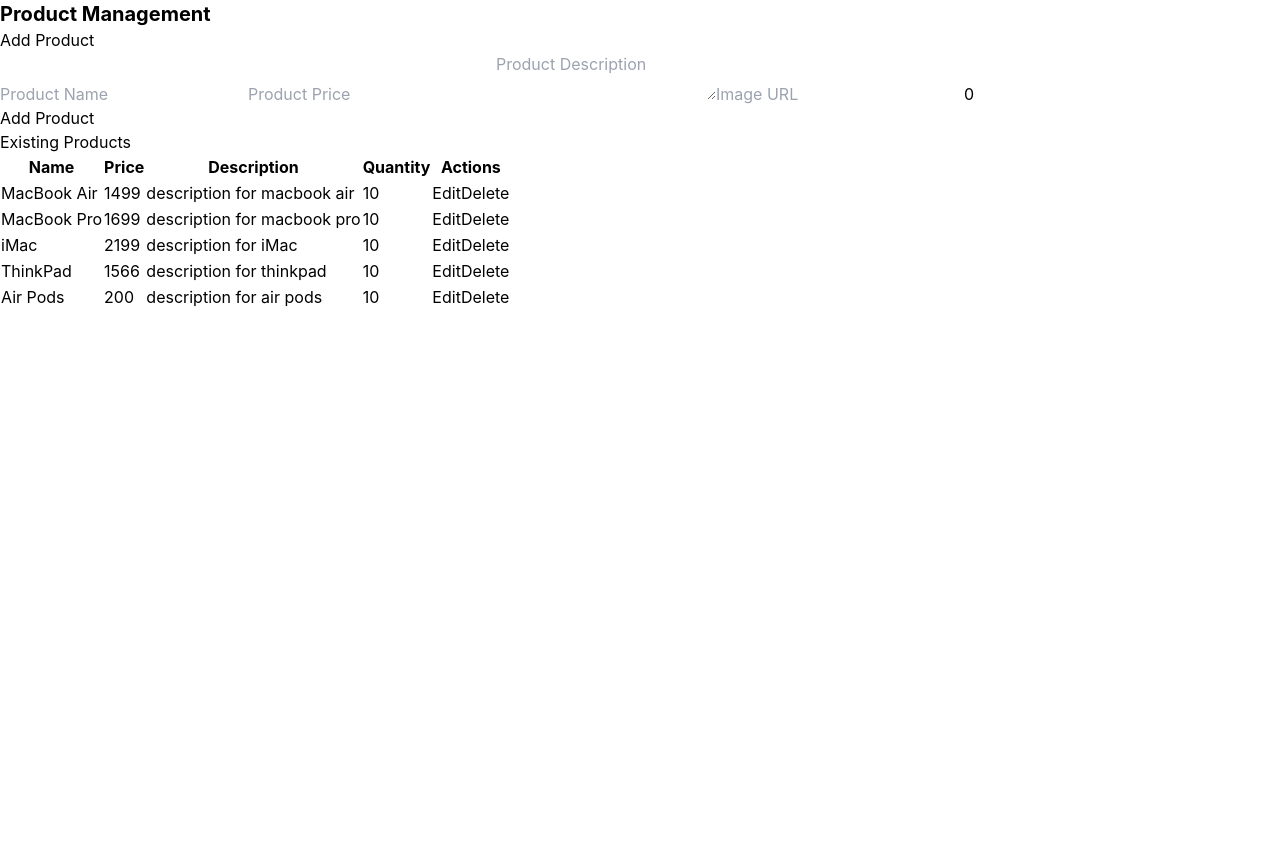
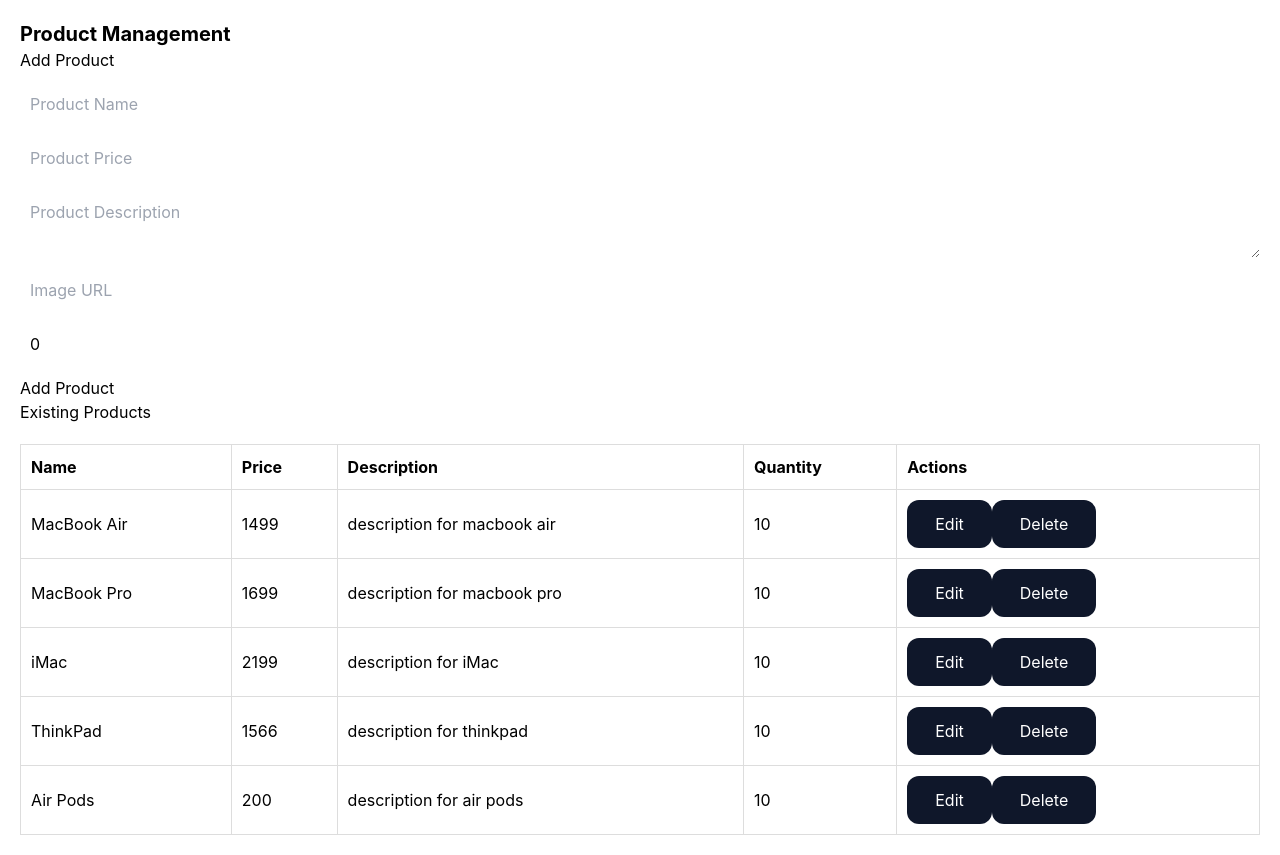
Before and after one commit to zephyr-jchen/computer-store-web, a React (Create React App) app in the folder computerstore/: page /product in a window 1280 px wide. Before the commit the page ends 800 px from the top, so only its background shows below. Built offline with nearby package versions, Linux system fonts and the light colour scheme.

Commit message:
Finish admin interface

```diff
--- a/computerstore/src/App.css
+++ b/computerstore/src/App.css
@@ -37,7 +37,7 @@
   }
 }
 
-.container-layout{
+.container-layout {
   background-color: whitesmoke;
   min-height: 100vh;
 }
@@ -47,7 +47,7 @@
   padding: 5px;
 }
 
-.shopping-cart-btn{
+.shopping-cart-btn {
   width: 50px;
   height: 50px;
   background-color: whitesmoke;
@@ -58,6 +58,24 @@
   border-radius: 1px solid;
 }
 
-.cart-qty{
-
+.product-management {
+  padding: 20px;
 }
+.add-product-form input,
+.add-product-form textarea {
+  display: block;
+  margin: 10px 0;
+  padding: 10px;
+  width: 100%;
+}
+.product-list table {
+  width: 100%;
+  border-collapse: collapse;
+  margin-top: 20px;
+}
+.product-list th,
+.product-list td {
+  border: 1px solid #ddd;
+  padding: 10px;
+  text-align: left;
+}
--- a/computerstore/src/pages/product.js
+++ b/computerstore/src/pages/product.js
@@ -136,10 +136,16 @@
                 <td>{product.description}</td>
                 <td>{product.quantity}</td>
                 <td>
-                  <button onClick={() => handleEditProduct(product.id)}>
+                  <button
+                    className="bg-slate-900 text-white px-7 py-3 rounded-xl"
+                    onClick={() => handleEditProduct(product.id)}
+                  >
                     Edit
                   </button>
-                  <button onClick={() => handleDeleteProduct(product.id)}>
+                  <button
+                    className="bg-slate-900 text-white px-7 py-3 rounded-xl"
+                    onClick={() => handleDeleteProduct(product.id)}
+                  >
                     Delete
                   </button>
                 </td>
```
